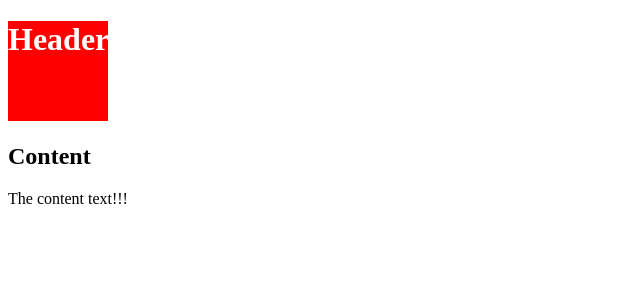
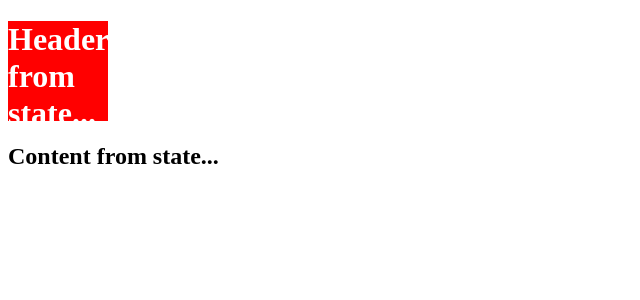
Before and after one commit to JinlianWang/SunnyReact, a React app: page / in a window 1280 px wide. Shown: the top 300 px of the page, without its empty margins (0-640 px from the left). Built offline with nearby package versions, Linux system fonts and the light colour scheme.

Commit message:
Example demoing state as part of rendering.

```diff
--- a/App.js
+++ b/App.js
@@ -2,30 +2,19 @@ import classes from './App.scss';
 import React from 'react';
 
 class App extends React.Component {
+   constructor(props) {
+      super(props);
+
+      this.state = {
+         header: "Header from state...",
+         content: "Content from state..."
+      }
+   }
    render() {
       return (
          <div>
-            <Header/>
-            <Content/>
-         </div>
-      );
-   }
-}
-class Header extends React.Component {
-   render() {
-      return (
-         <div>
-            <h1 className={classes.app}>Header</h1>
-         </div>
-      );
-   }
-}
-class Content extends React.Component {
-   render() {
-      return (
-         <div>
-            <h2>Content</h2>
-            <p>The content text!!!</p>
+            <h1 className={classes.app}>{this.state.header}</h1>
+            <h2>{this.state.content}</h2>
          </div>
       );
    }
```
